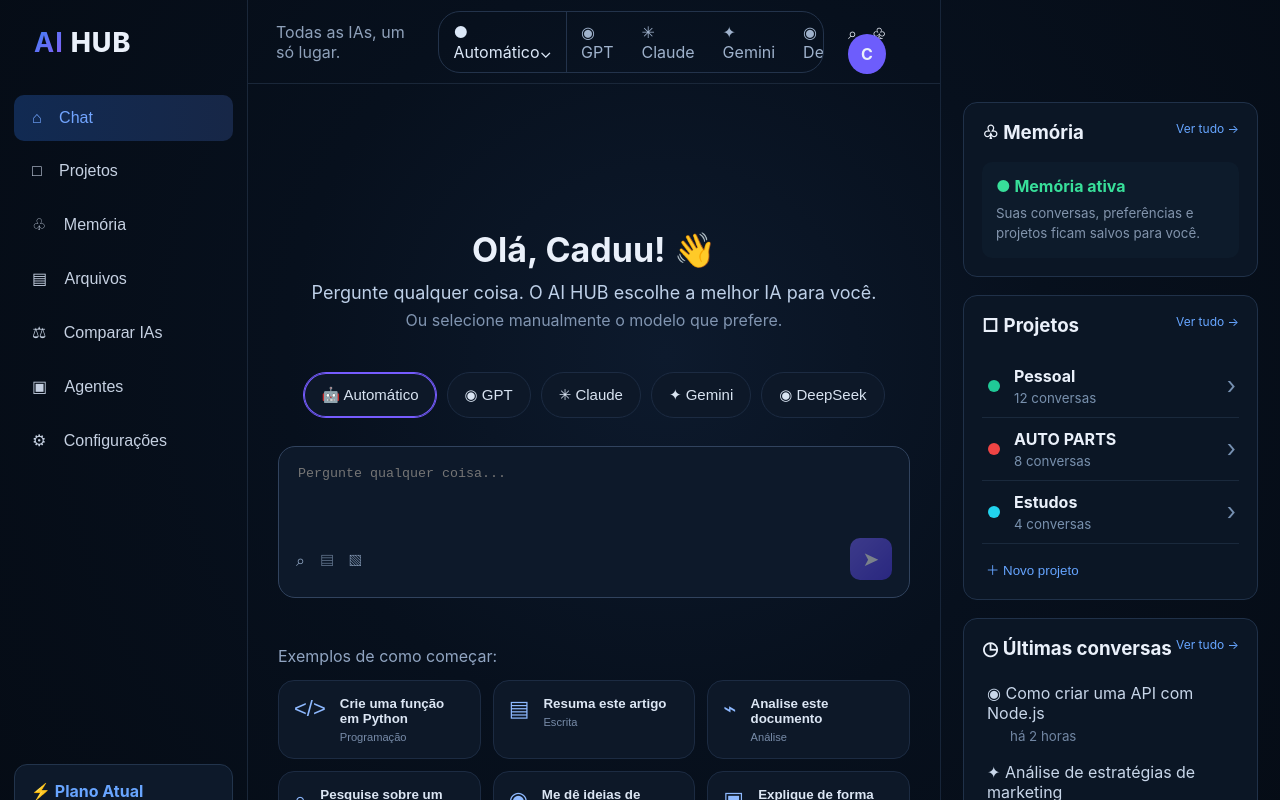
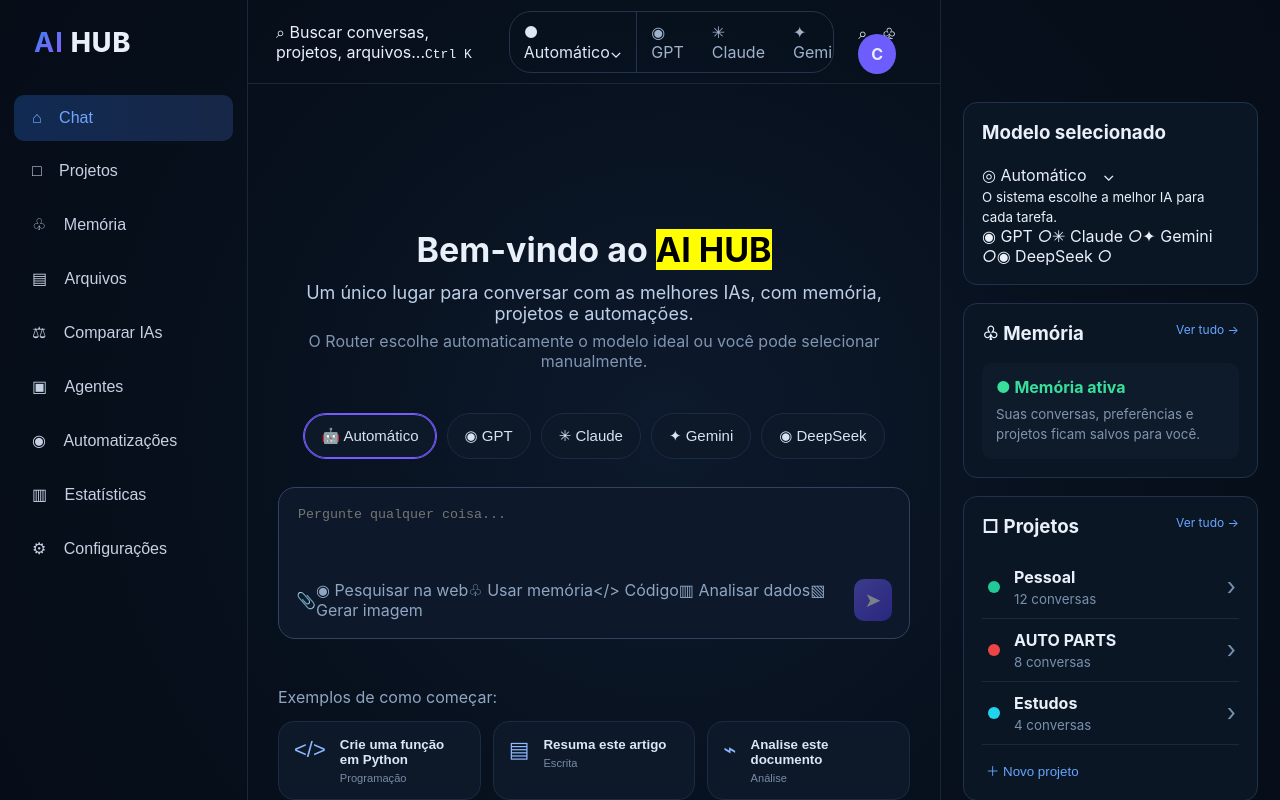
Before and after one commit to caduu325/ai-hub, a Next.js app: page / in a window 1280 px wide. Shown: the top 800 px of the page. Built offline with nearby package versions, Linux system fonts and the light colour scheme.

Commit message:
Refine AI HUB to final mockup layout

```diff
--- a/app/page.tsx
+++ b/app/page.tsx
@@ -3,10 +3,10 @@
 const models=["Automático","GPT","Claude","Gemini","DeepSeek"];
 const prompts=[["</>","Crie uma função em Python","Programação"],["▤","Resuma este artigo","Escrita"],["⌁","Analise este documento","Análise"],["⌕","Pesquise sobre um tema","Pesquisa"],["◉","Me dê ideias de negócio","Geral"],["▣","Explique de forma simples","Geral"]];
 export default function Home(){const [model,setModel]=useState("Automático");const [text,setText]=useState("");return <main className="app">
-<aside className="side"><div className="logo"><b>AI</b> HUB</div><nav><button className="active">⌂ <span>Chat</span></button><button>□ <span>Projetos</span></button><button>♧ <span>Memória</span></button><button>▤ <span>Arquivos</span></button><button>⚖ <span>Comparar IAs</span></button><button>▣ <span>Agentes</span></button><button>⚙ <span>Configurações</span></button></nav><div className="plan"><b>⚡ Plano Atual</b><strong>Free</strong><small>Você está usando o plano gratuito.</small><a>Ver planos →</a></div></aside>
-<section className="workspace"><header><div className="tagline">Todas as IAs, um só lugar.</div><div className="topModels"><span className="auto">● Automático⌄</span><span>◉ GPT</span><span>✳ Claude</span><span>✦ Gemini</span><span>◉ DeepSeek</span></div><div className="user">⌕　♧　<b>C</b></div></header>
-<div className="center"><h1>Olá, Caduu! 👋</h1><p>Pergunte qualquer coisa. O AI HUB escolhe a melhor IA para você.</p><small>Ou selecione manualmente o modelo que prefere.</small>
+<aside className="side"><div className="logo"><b>AI</b> HUB</div><nav><button className="active">⌂ <span>Chat</span></button><button>□ <span>Projetos</span></button><button>♧ <span>Memória</span></button><button>▤ <span>Arquivos</span></button><button>⚖ <span>Comparar IAs</span></button><button>▣ <span>Agentes</span></button><button>◉ <span>Automatizações</span></button><button>▥ <span>Estatísticas</span></button><button>⚙ <span>Configurações</span></button></nav><div className="plan"><b>⚡ Plano Atual</b><strong>Free</strong><small>Você está usando o plano gratuito.</small><a>Ver planos →</a></div></aside>
+<section className="workspace"><header><div className="topSearch">⌕ <span>Buscar conversas, projetos, arquivos...</span><kbd>Ctrl K</kbd></div><div className="topModels"><span className="auto">● Automático⌄</span><span>◉ GPT</span><span>✳ Claude</span><span>✦ Gemini</span><span>◉ DeepSeek</span></div><div className="user">⌕　♧　<b>C</b></div></header>
+<div className="center"><h1>Bem-vindo ao <mark>AI HUB</mark></h1><p>Um único lugar para conversar com as melhores IAs, com memória, projetos e automações.</p><small>O Router escolhe automaticamente o modelo ideal ou você pode selecionar manualmente.</small>
 <div className="modelRow">{models.map(m=><button key={m} className={model===m?"selected":""} onClick={()=>setModel(m)}>{m==="Automático"?"🤖":m==="GPT"?"◉":m==="Claude"?"✳":m==="Gemini"?"✦":"◉"} {m}</button>)}</div>
-<div className="promptbox"><textarea value={text} onChange={e=>setText(e.target.value)} placeholder="Pergunte qualquer coisa..." /><div className="tools"><span>⌕　▤　▧</span><button disabled={!text.trim()}>➤</button></div></div>
+<div className="promptbox"><textarea value={text} onChange={e=>setText(e.target.value)} placeholder="Pergunte qualquer coisa..." /><div className="tools"><span>📎</span><div className="quicktools"><span>◉ Pesquisar na web</span><span>♧ Usar memória</span><span>&lt;/&gt; Código</span><span>▥ Analisar dados</span><span>▧ Gerar imagem</span></div><button disabled={!text.trim()}>➤</button></div></div>
 <label>Exemplos de como começar:</label><div className="examples">{prompts.map(([i,t,k])=><button key={t}><i>{i}</i><span><b>{t}</b><small>{k}</small></span></button>)}</div></div></section>
-<aside className="right"><div className="panel"><h3>♧ Memória <a>Ver tudo →</a></h3><div className="memory"><b>● Memória ativa</b><small>Suas conversas, preferências e projetos ficam salvos para você.</small></div></div><div className="panel"><h3>□ Projetos <a>Ver tudo →</a></h3>{["Pessoal","AUTO PARTS","Estudos"].map((x,i)=><div className="project" key={x}><i className={"dot d"+i}></i><span><b>{x}</b><small>{12-i*4} conversas</small></span><em>›</em></div>)}<button className="newProject">＋ Novo projeto</button></div><div className="panel recent"><h3>◷ Últimas conversas <a>Ver tudo →</a></h3><p>◉ Como criar uma API com Node.js<small>há 2 horas</small></p><p>✦ Análise de estratégias de marketing<small>há 4 horas</small></p><p>✳ Resumo do artigo sobre IA<small>há 6 horas</small></p></div></aside></main>}
+<aside className="right"><div className="panel modelPanel"><h3>Modelo selecionado</h3><div className="selectedModel">◎ Automático　⌄</div><small>O sistema escolhe a melhor IA para cada tarefa.</small><div className="modelList"><span>◉ GPT <i>○</i></span><span>✳ Claude <i>○</i></span><span>✦ Gemini <i>○</i></span><span>◉ DeepSeek <i>○</i></span></div></div><div className="panel"><h3>♧ Memória <a>Ver tudo →</a></h3><div className="memory"><b>● Memória ativa</b><small>Suas conversas, preferências e projetos ficam salvos para você.</small></div></div><div className="panel"><h3>□ Projetos <a>Ver tudo →</a></h3>{["Pessoal","AUTO PARTS","Estudos"].map((x,i)=><div className="project" key={x}><i className={"dot d"+i}></i><span><b>{x}</b><small>{12-i*4} conversas</small></span><em>›</em></div>)}<button className="newProject">＋ Novo projeto</button></div><div className="panel recent"><h3>◷ Últimas conversas <a>Ver tudo →</a></h3><p>◉ Como criar uma API com Node.js<small>há 2 horas</small></p><p>✦ Análise de estratégias de marketing<small>há 4 horas</small></p><p>✳ Resumo do artigo sobre IA<small>há 6 horas</small></p></div></aside></main>}
```
